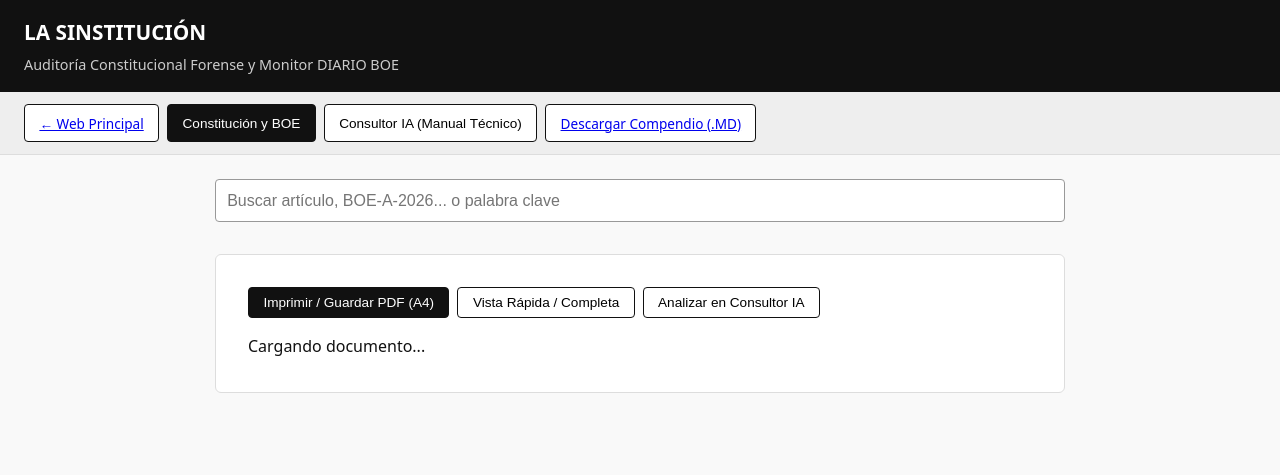
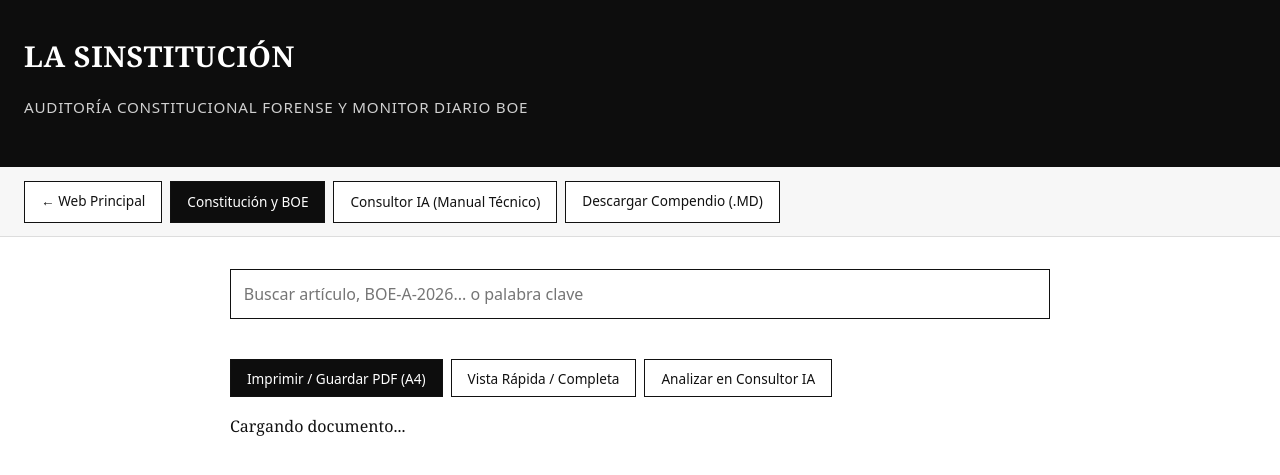
Before and after one commit to nosaverguenzan/nosaverguenzan.github.io, a Jekyll site: the page constitucion/index.html, which Jekyll copies as it is, in a window 1280 px wide. Shown: the top 475 px of the page. Built offline with Jekyll 4.4.1, drawn with Linux system fonts in a browser that asks for light colours.

Commit message:
Integra enlace en cabecera y estilo editorial nosaverguenzan.org

```diff
--- a/_includes/cabecera.html
+++ b/_includes/cabecera.html
@@ -4,6 +4,7 @@
       <ul class="nav">
         <li><a href="{{ '/' | relative_url }}"{% if page.url == '/' %} aria-current="page"{% endif %}>Inicio</a></li>
         <li><a href="{{ '/enmienda/' | relative_url }}"{% if page.url contains '/enmienda/' %} aria-current="page"{% endif %}>La enmienda</a></li>
+      <li><a href="{{ '/constitucion/' | relative_url }}"{% if page.url contains '/constitucion/' %} aria-current="page"{% endif %}>Constitución y BOE</a></li>
         <li><a href="{{ '/sumarse/' | relative_url }}"{% if page.url == '/sumarse/' %} aria-current="page"{% endif %}>Cómo sumarse</a></li>
         <li><a href="{{ '/instituciones/' | relative_url }}"{% if page.url == '/instituciones/' %} aria-current="page"{% endif %}>Instituciones</a></li>
         <li><a href="{{ '/noticias/' | relative_url }}"{% if page.url contains '/noticias/' %} aria-current="page"{% endif %}>Noticias</a></li>
--- a/constitucion/styles.css
+++ b/constitucion/styles.css
@@ -1,19 +1,21 @@
 :focus {opacity:1}
-body {font-family:system-ui,-sans-serif;margin:0;padding:0;color:#111;background:#f9f9f9;line-height:1.6}
-header {background:#111;color:#fff;padding:1rem 1.5rem}
-header h1 {margin:0;font-size:1.3rem}
-.subtitle {color:#ccc;font-size:0.9rem;margin:0.25rem 0 0}
-.barra-nav {display:flex;gap:0.5rem;flex-wrap:wrap;padding:0.75rem 1.5rem;background:#eee;border-bottom:1px solid #ddd}
-.btn {padding:0.45rem 0.9rem;border:1px solid #111;background:#fff;cursor:pointer;font-size:0.85rem;border-radius:4px}
-.btn-active, .btn-primary {background:#111;color:#fff}
-main {max-width:850px;margin:1.5rem auto;padding:0 1rem}
-.buscador {width:100%;padding:0.7rem;font-size:1rem;border:1px solid #999;border-radius:4px;margin-bottom:1rem;box-sizing:border-box}
-.ficha {background:#fff;padding:2rem;border:1px solid #ddd;border-radius:6px}
-.banda-boe {background:#f2f4f8;border-left:4px solid #111;padding:0.75rem 1rem;margin-bottom:1.5rem;font-size:0.9rem}
-.cita-literal {border-left:3px solid #666;padding-left:1rem;margin:1rem 0;font-style:italic;color:#333}
-.seccion-bloque {margin-top:1.5rem}
-.seccion-bloque h3 {border-bottom:1px solid #eee;padding-bottom:0.3rem;font-size:1.05rem}
-.cierre {text-align:center;margin:2rem 0;font-weight:bold}
-.hash-bar {font-family:monospace;font-size:0.75rem;color:#555;border-top:1px solid #eee;padding-top:0.75rem}
+body {font-family:Georgia,"Times New Roman",serif;margin:0;padding:0;color:#111;background:#fff;line-height:1.65}
+header {background:#0d0d0d;color:#fff;padding:2rem 1.5rem}
+header h1 {margin:0;font-size:1.8rem;letter-spacing:0.02em}
+.subtitle {color:#d0d0d0;font-size:0.95rem;margin:0.5+zm 0 0;font-family:system-ui,-sans-serif;text-transform:uppercase;letter-spacing:0.05em}
+.barra-nav {display:flex;gap:0.5rem;flex-wrap:wrap;padding:0.85rem 1.5rem;background:#f7f7f7;border-bottom:1px solid #ddd}
+.btn {padding:0.55rem 1rem;border:1px solid #111;background:#fff;color:#111;cursor:pointer;font-size:0.85rem;text-decoration:none;font-family:system-ui,-sans-serif}
+.btn-active, .btn-primary {background:#0d0d0d;color:#fff}
+main {max-width:820px;margin:2rem auto;padding:0 1.25rem}
+.buscador {width:100%;padding:0.8rem;font-size:1rem;border:1px solid #111;margin-bottom:1rem;box-sizing:border-box;font-family:system-ui,-sans-serif}
+.ficha {background:#fff;padding:0.5rem 0}
+.ficha h2 {font-size:1.65rem;line-height:1.25;margin-bottom:0.5rem}
+.banda-boe {background:#f5f5f5;border-left:4px solid #0d0d0d;padding:0.85rem 1rem;margin:1.25rem 0;font-size:0.85rem;font-family:system-ui,-sans-serif}
+.banda-boe a {color:#0d0d0d;font-weight:bold}
+.cita-literal {border-left:3px solid #111;padding-left:1.25rem;margin:1.5rem 0;font-style:italic;color:#222}
+.seccion-bloque {margin-top:2rem}
+.seccion-bloque h3 {border-bottom:2px solid #111;padding-bottom:0.35rem;font-size:1.05rem;font-family:system-ui,-sans-serif;letter-spacing:0.03em}
+.cierre {text-align:center;margin:2.5rem 0;font-weight:bold;font-size:1.2rem}
+.hash-bar {font-family:monospace;font-size:0.75rem;color:#555;border-top:1px solid #ddd;padding-top:0.75rem}
 .oculto {display:none}
-textarea {width:100%;min-height:120px;padding:0.75rem;box-sizing:border-box;font-family:inherit}
+textarea {width:100%;min-height:140px;padding:0.85rem;box-sizing:border-box;border:1px solid #111;font-family:inherit;font-size:1rem}
```
